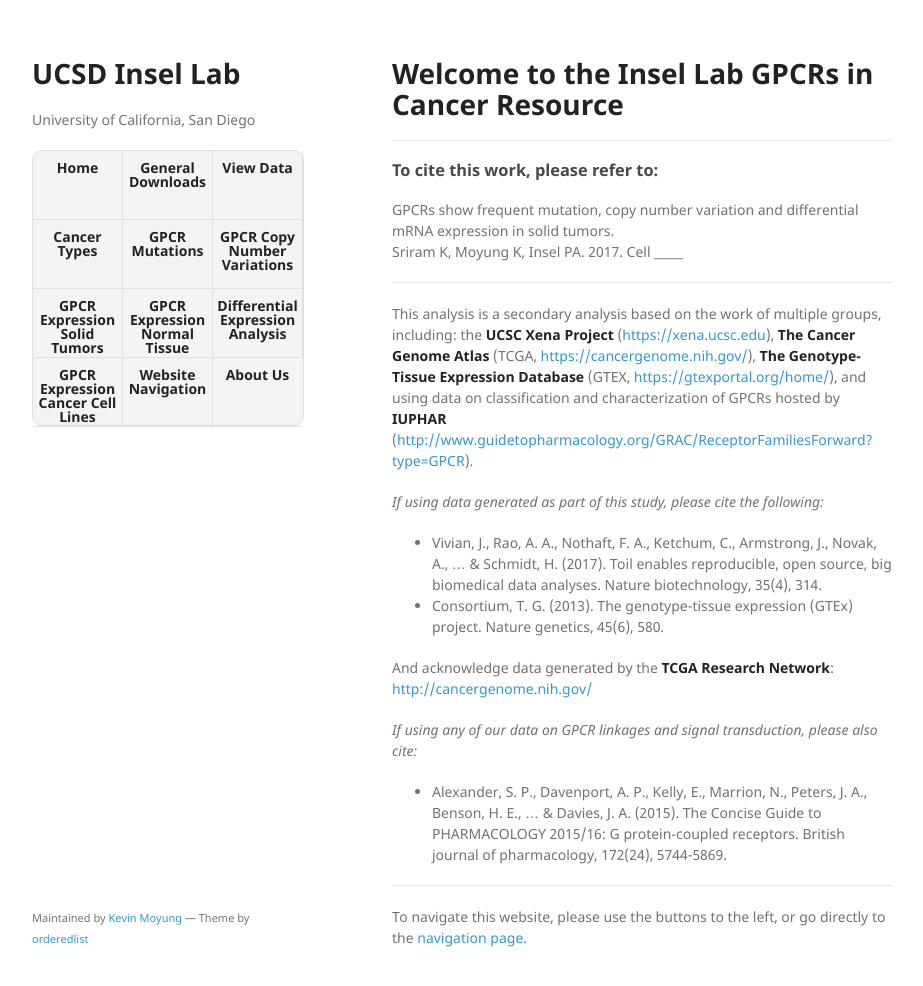
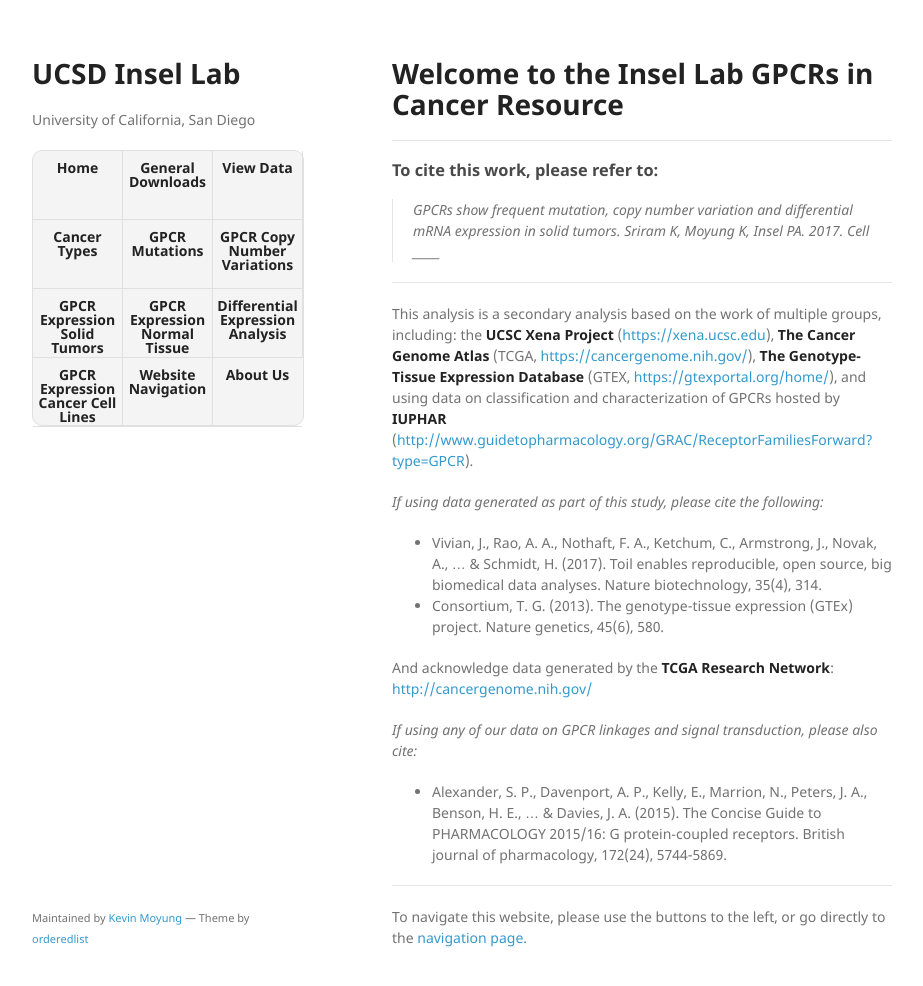
Before and after one commit to insellab/insellab.github.io, a Jekyll site: the page built from index.md, in a window 1280 px wide and 1018 px high. Shown: the top 986 px of the window, without its empty margins (178-1101 px from the left). Built offline with Jekyll 4.4.1, drawn with Linux system fonts in a browser that asks for light colours; our own code applies the rules of GitHub Pages for plain Markdown files.

```diff
--- a/index.md
+++ b/index.md
@@ -8,8 +8,7 @@ layout: default
 
 ### To cite this work, please refer to:
 
-GPCRs show frequent mutation, copy number variation and differential mRNA expression in solid tumors.
-Sriram K, Moyung K, Insel PA. 2017. Cell _____
+> GPCRs show frequent mutation, copy number variation and differential mRNA expression in solid tumors. Sriram K, Moyung K, Insel PA.     2017. Cell _____
 
 * * *
 
```
